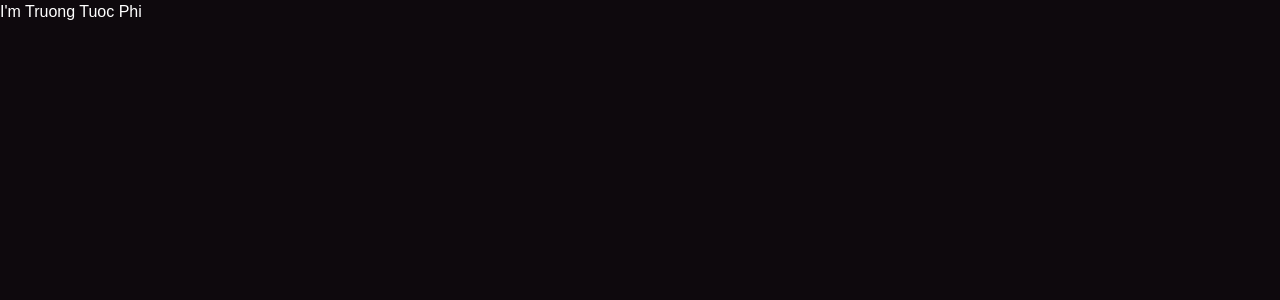
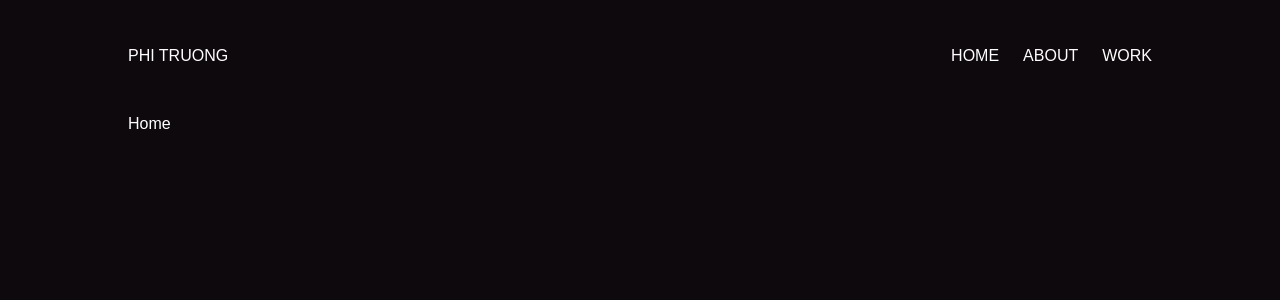
Before and after one commit to truongtuocphi/protfolio, a Next.js app: page / in a window 1280 px wide. Shown: the top 300 px of the page. Built offline with nearby package versions, Linux system fonts and the light colour scheme.

Commit message:
feat: component Navbar

```diff
--- /dev/null
+++ b/src/app/about/page.tsx
@@ -0,0 +1,5 @@
+import React from "react";
+
+export default function page() {
+  return <div>page</div>;
+}
--- a/src/app/layout.tsx
+++ b/src/app/layout.tsx
@@ -2,6 +2,7 @@ import type { Metadata } from "next";
 import localFont from "next/font/local";
 import Cursor from "@/components/Cursor";
 import "./globals.css";
+import Navbar from "@/components/Home/Navbar";
 
 const geistSans = localFont({
   src: "./fonts/GeistVF.woff",
@@ -27,8 +28,9 @@ export default function RootLayout({
   return (
     <html lang="en">
       <body
-        className={`${geistSans.variable} ${geistMono.variable} antialiased`}
+        className={`${geistSans.variable} ${geistMono.variable} antialiased px-32`}
       >
+        <Navbar />
         {children}
         <Cursor />
       </body>
--- a/src/app/page.tsx
+++ b/src/app/page.tsx
@@ -1,3 +1,3 @@
 export default function Home() {
-  return <div>I&apos;m Truong Tuoc Phi</div>;
+  return <div>Home</div>;
 }
--- /dev/null
+++ b/src/app/work/page.tsx
@@ -0,0 +1,5 @@
+import React from "react";
+
+export default function page() {
+  return <div>page</div>;
+}
--- a/src/components/Cursor.tsx
+++ b/src/components/Cursor.tsx
@@ -38,6 +38,7 @@ export default function Cursor() {
         left: "-10rem",
         boxShadow: "0 0 10px white",
         transition: "transform 0.4s, background 0.4s",
+        zIndex: "-10",
       }}
     />
   );
--- /dev/null
+++ b/src/components/Home/Navbar.tsx
@@ -0,0 +1,24 @@
+import Link from "next/link";
+import React from "react";
+
+export default function Navbar() {
+  return (
+    <nav className="h-28 flex justify-between items-center py-5">
+      <Link href={"/"} className="hover:text-blue-500">
+        PHI TRUONG
+      </Link>
+
+      <ul className="flex items-center gap-6">
+        <li>
+          <Link href={"/"}>HOME</Link>
+        </li>
+        <li>
+          <Link href={"/about"}>ABOUT</Link>
+        </li>
+        <li>
+          <Link href={"/work"}>WORK</Link>
+        </li>
+      </ul>
+    </nav>
+  );
+}
```
